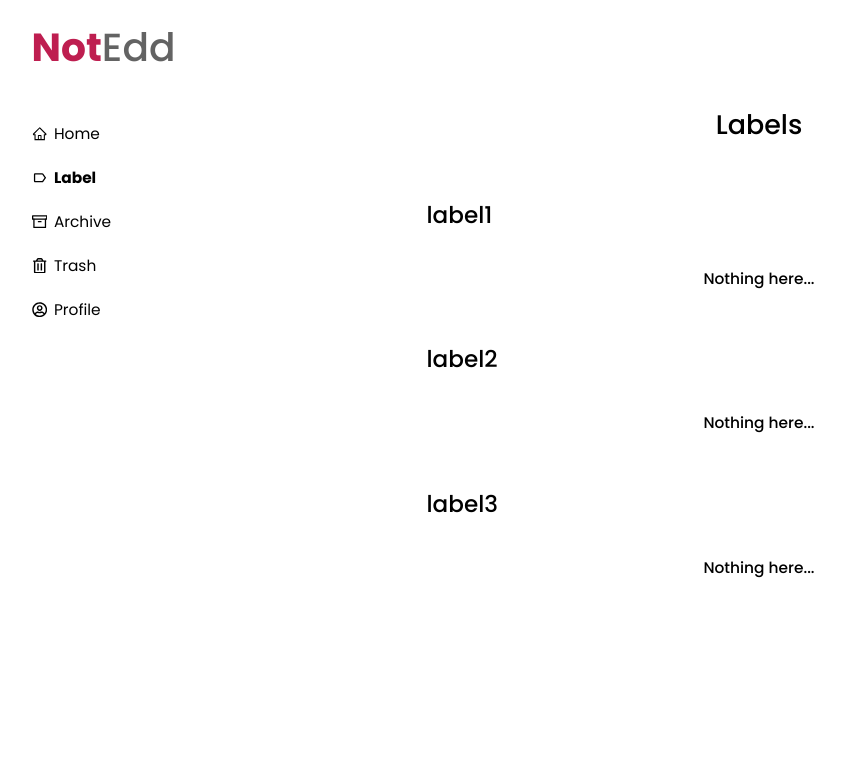
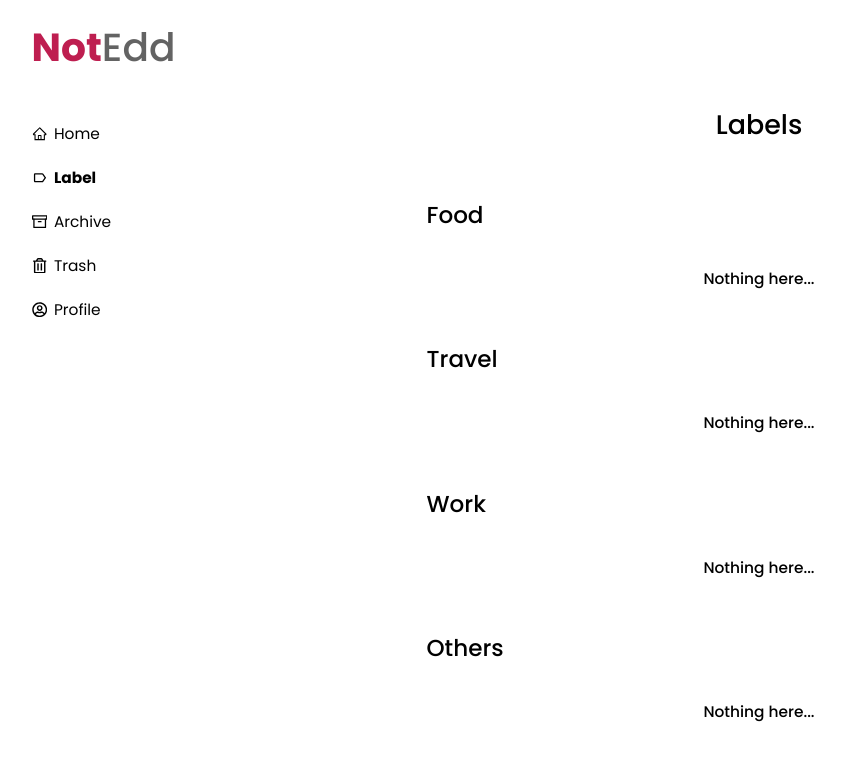
Before and after one commit to ArjunGTX/notesa-app, a React (Create React App) app: page /label in a window 1280 px wide. Shown: the top 760 px of the page, without its empty margins (21-866 px from the left). Built offline with nearby package versions, Linux system fonts and the light colour scheme; sample sign-in values are in the browser's storage; what miragejs would draw is missing.

Commit message:
feat: add new label

```diff
--- a/src/components/Dropdown.jsx
+++ b/src/components/Dropdown.jsx
@@ -1,6 +1,9 @@
 import React, { useState, useEffect, useRef } from "react";
 import { useClickOutside } from "../utils/hooks";
 import { GrFormClose } from "react-icons/gr";
+import { AiFillPlusCircle } from "react-icons/ai";
+import { Input } from "./Input";
+import { useLabels } from "../contexts";
 
 export const Dropdown = ({
   options,
@@ -10,7 +13,10 @@ export const Dropdown = ({
   onClose,
   value,
 }) => {
+  const { labels, setLabels } = useLabels();
+
   const [selectedOptions, setSelectedOptions] = useState(value);
+  const [newLabel, setNewLabel] = useState("");
 
   const dropDownRef = useRef(null);
 
@@ -30,16 +36,29 @@ export const Dropdown = ({
           selectedOptions.filter((option) => option !== e.target.value)
         );
 
+  const handleInputChange = (e) => setNewLabel(e.target.value);
+
+  const addNewLabel = () => {
+    if (
+      labels.some((label) => label.toLowerCase() === newLabel.toLowerCase()) ||
+      !newLabel
+    )
+      return;
+    setLabels((labels) => [...labels, newLabel]);
+    setNewLabel("");
+  };
+
   return (
     <div
       ref={dropDownRef}
-      className={`p-md br-sm shadow-medium bg-light fc-fs-fs pos-abs ${
+      className={`p-md br-sm shadow-medium bg-light fc-fs-fs pos-abs dropdown ${
         className ? className : ""
       }`}
     >
       <button onClick={onClose} className="ml-auto">
         <GrFormClose className="txt-md" />
       </button>
+      <div className="full-width full-height ofy-auto fc-fs-ct">
         {options?.map((option, index) => (
           <label
             key={index}
@@ -60,5 +79,17 @@ export const Dropdown = ({
           </label>
         ))}
       </div>
+      <div className="fr-ct-fe full-width">
+        <Input
+          value={newLabel}
+          onChange={handleInputChange}
+          placeholder="Add new Label"
+          className="txt-xs"
+        />
+        <button onClick={addNewLabel} className="ml-auto">
+          <AiFillPlusCircle className="txt-md" />
+        </button>
+      </div>
+    </div>
   );
 };
--- a/src/components/NoteCard.jsx
+++ b/src/components/NoteCard.jsx
@@ -9,7 +9,7 @@ import {
   FcMediumPriority,
 } from "react-icons/fc";
 import { AiOutlineEdit } from "react-icons/ai";
-import { NOTE_COLORS, TAGS } from "../utils/constants";
+import { NOTE_COLORS } from "../utils/constants";
 import { Label } from "./Label";
 import {
   addNote,
@@ -20,7 +20,7 @@ import {
   updateNote,
   validateNote,
 } from "../utils/api";
-import { useArchives, useAuth, useNotes, useTrash } from "../contexts";
+import { useArchives, useAuth, useLabels, useNotes, useTrash } from "../contexts";
 import ReactQuill from "react-quill";
 import "react-quill/dist/quill.snow.css";
 import { Dropdown } from "./Dropdown";
@@ -42,6 +42,7 @@ export const NoteCard = ({
   const { setNotes } = useNotes();
   const { setArchives } = useArchives();
   const { setTrash } = useTrash();
+  const {labels} = useLabels();
 
   const colorCountRef = useRef(0);
   const noteBodyRef = useRef(null);
@@ -369,7 +370,7 @@ export const NoteCard = ({
           {showTagsDropdown && (
             <Dropdown
               className="bottom-right"
-              options={TAGS}
+              options={labels}
               value={noteData.tags}
               onChange={addLabel}
               onClose={() => setShowTagsDropdown(false)}
--- /dev/null
+++ b/src/contexts/LabelsContext.jsx
@@ -0,0 +1,15 @@
+import { createContext, useState, useContext } from "react";
+import { TAGS } from "../utils/constants";
+
+const LabelsContext = createContext(null);
+
+export const useLabels = () => useContext(LabelsContext);
+
+export const LabelsProvider = ({ children }) => {
+  const [labels, setLabels] = useState(TAGS);
+  return (
+    <LabelsContext.Provider value={{ labels, setLabels }}>
+      {children}
+    </LabelsContext.Provider>
+  );
+};
--- a/src/contexts/index.js
+++ b/src/contexts/index.js
@@ -3,3 +3,4 @@ export * from "./SideNavContext";
 export * from "./NotesContext";
 export * from "./ArchivesContext";
 export * from "./TrashContext";
+export * from "./LabelsContext";
--- a/src/index.js
+++ b/src/index.js
@@ -7,6 +7,7 @@ import { BrowserRouter } from "react-router-dom";
 import {
   ArchivesProvider,
   AuthProvider,
+  LabelsProvider,
   NotesProvider,
   SideNavProvider,
   TrashProvider,
@@ -22,7 +23,9 @@ ReactDOM.render(
           <NotesProvider>
             <ArchivesProvider>
               <TrashProvider>
-                <App />
+                <LabelsProvider>
+                  <App />
+                </LabelsProvider>
               </TrashProvider>
             </ArchivesProvider>
           </NotesProvider>
--- a/src/pages/Label.jsx
+++ b/src/pages/Label.jsx
@@ -1,21 +1,21 @@
 import React from "react";
-import { useNotes } from "../contexts";
-import { TAGS } from "../utils/constants";
+import { useLabels, useNotes } from "../contexts";
 import { NoteCard } from "../components";
 
 export const Label = () => {
   const { notes } = useNotes();
+  const { labels } = useLabels();
 
   return (
     <>
       <h2 className="txt-xl font-medium mt-xl">Labels</h2>
       <div className="note-container full-height ofy-auto fc-fs-ct p-xl mt-xl">
-        {TAGS.map((tag) => (
-          <div key={tag} className="full-width fc-fs-ct">
-            <h3 className="txt-lg font-medium mt-xl mr-auto">{tag}</h3>
-            {notes.some((note) => note.tags.includes(tag)) ? (
+        {labels.map((label) => (
+          <div key={label} className="full-width fc-fs-ct">
+            <h3 className="txt-lg font-medium mt-xl mr-auto">{label}</h3>
+            {notes.some((note) => note.tags.includes(label)) ? (
               notes
-                ?.filter((note) => note.tags.includes(tag))
+                ?.filter((note) => note.tags.includes(label))
                 .map((note) => (
                   <NoteCard note={note} className="my-sm" key={note._id} />
                 ))
--- a/src/styles/components/_components.scss
+++ b/src/styles/components/_components.scss
@@ -4,3 +4,4 @@
 @import "./main-container";
 @import "./search-bar";
 @import "./note-card";
+@import "./dropdown";
--- /dev/null
+++ b/src/styles/components/_dropdown.scss
@@ -0,0 +1,4 @@
+.dropdown {
+  max-width: 12rem;
+  max-height: 15rem;
+}
--- a/src/utils/constants.js
+++ b/src/utils/constants.js
@@ -1,3 +1,3 @@
 export const NOTE_COLORS = ["white", "yellow", "blue", "green", "pink", "red"];
 
-export const TAGS = ["label1", "label2", "label3"];
+export const TAGS = ["Food", "Travel", "Work","Others"];
```
Lines whose indentation alone changed are shown as unchanged.
